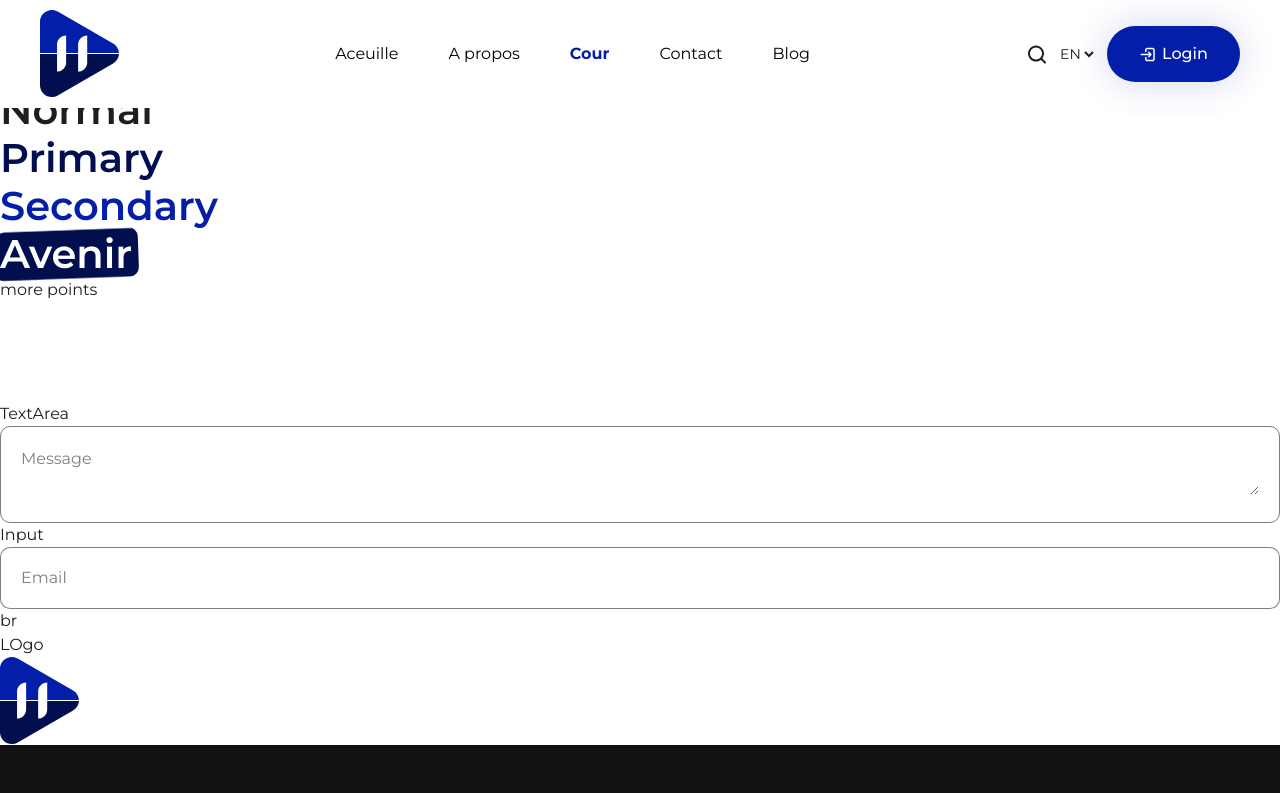
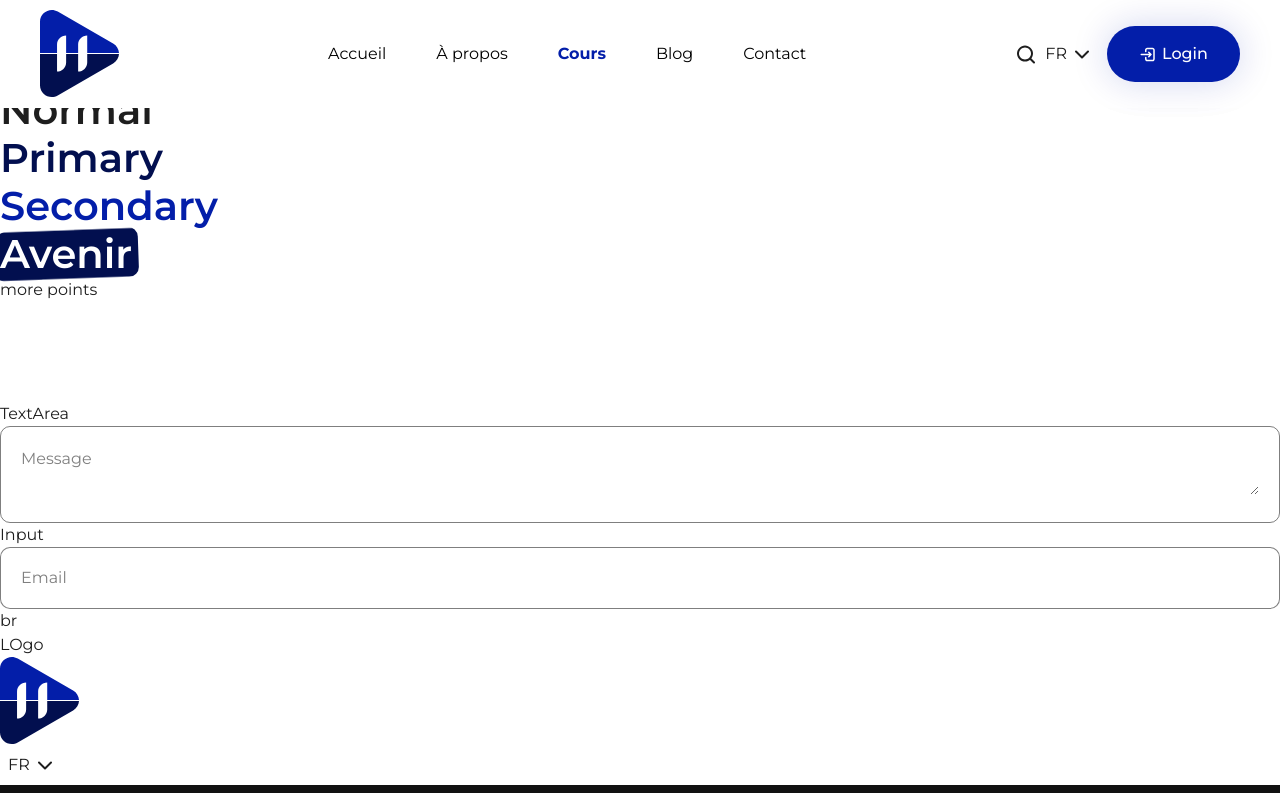
Before and after one commit to 40radu/hianatra, a Next.js app: page /ui in a window 1280 px wide. Shown: the top 793 px of the page. Built offline with nearby package versions, Linux system fonts and the light colour scheme.

Commit message:
custom select ui created

```diff
--- a/app/ui/page.tsx
+++ b/app/ui/page.tsx
@@ -16,6 +16,7 @@ import Input from '@/components/common/Input'
 import TextArea from '@/components/common/TextArea'
 import Logo from '@/components/common/Logo'
 import NavBar from '@/components/layout/navBar'
+import CustomSelect from '@/components/display/customSelect/customSelect'
 
 function Ui() {
   return (
@@ -41,6 +42,7 @@ function Ui() {
         LOgo
       </h5>
       <Logo variant='primary' />
+      <CustomSelect />
     </>
   )
 }
--- /dev/null
+++ b/components/Icon/ArrowDown.tsx
@@ -0,0 +1,11 @@
+import React from 'react'
+
+const ArrowDown = () => {
+    return (
+        <svg width="14" height="9" viewBox="0 0 14 9" fill="none" xmlns="http://www.w3.org/2000/svg">
+            <path d="M1 1.5571L7 7.5571L13 1.5571" stroke="#1E1E1E" strokeWidth="2" strokeLinecap="round" strokeLinejoin="round" />
+        </svg>
+    )
+}
+
+export default ArrowDown
--- a/components/Icon/index.tsx
+++ b/components/Icon/index.tsx
@@ -16,8 +16,10 @@ import SearchIcon from "./search";
 import Login from "./login";
 import Menu from "./Menu";
 import Cancel from "./Cancel";
+import ArrowDown from "./ArrowDown";
 
 export const icon = {
+    arrowDown: <ArrowDown />,
     cancel: <Cancel />,
     menu: <Menu />,
     search: <SearchIcon />,
--- /dev/null
+++ b/components/display/customSelect/customSelect.scss
@@ -0,0 +1,25 @@
+.custom-select-container {
+    @apply  w-fit flex flex-col relative z-50 ;
+
+    .default-select {
+        @apply  w-fit h-fit p-2 flex gap-2 justify-center items-center  ;
+    }
+
+    .option-select {
+        @apply  w-full hidden absolute left-0  ;
+
+        background-color: rgb(241, 241, 255);
+        top: 40px;
+
+        p {
+            @apply w-full text-blue-secondary  ;
+
+            &:hover {
+                @apply bg-blue-secondary text-white
+            }
+        }
+    }
+    .showOption {
+        display: block;
+    }
+}
--- /dev/null
+++ b/components/display/customSelect/customSelect.tsx
@@ -0,0 +1,53 @@
+'use client'
+
+import React, { useEffect, useState } from 'react'
+import './customSelect.scss'
+import classNames from 'classnames'
+import Icon from '@/components/Icon'
+
+
+
+const CustomSelect = () => {
+
+    const [selectValue, setSelectValue] = useState('FR')
+    const [showOption, setShowOption] = useState(false)
+
+    const setEnglishLanguage = () => {
+        setSelectValue('EN')
+        setShowOption(false)
+    }
+
+    const setFrenchLanguage = () => {
+        setSelectValue('FR')
+        setShowOption(false)
+    }
+
+    const toogleShowOption = () => {
+        setShowOption(!showOption)
+    }
+
+    useEffect(() => {
+        console.log(showOption)
+    }, [showOption])
+
+    return (
+        <div className="custom-select-container">
+            <div
+                className={classNames('default-select')}
+                onClick={toogleShowOption}
+            >
+                <p> {selectValue} </p>
+                <Icon
+                    name='arrowDown'
+                />
+            </div>
+
+            <div className={classNames('option-select', { showOption: showOption })} >
+                <p onClick={setEnglishLanguage} > EN </p>
+                <p onClick={setFrenchLanguage} > FR </p>
+            </div>
+        </div>
+    )
+}
+
+export default CustomSelect
--- a/components/layout/navBar/index.tsx
+++ b/components/layout/navBar/index.tsx
@@ -9,21 +9,27 @@ import Icon from '@/components/Icon'
 
 import { usePathname } from 'next/navigation'
 import Logo from '@/components/common/Logo'
+import CustomSelect from '@/components/display/customSelect/customSelect'
 
 export const dataLinks = [
 	{
 		href: "/",
-		label: "Aceuille",
+		label: "Accueil",
 
 	},
 	{
 		href: "/apropos",
-		label: "A propos",
+		label: "À propos",
 
 	},
 	{
 		href: "/ui",
-		label: "Cour",
+		label: "Cours",
+
+	},
+	{
+		href: "/blog",
+		label: "Blog",
 
 	},
 	{
@@ -31,16 +37,13 @@ export const dataLinks = [
 		label: "Contact",
 
 	},
-	{
-		href: "/blog",
-		label: "Blog",
-
-	},
 ]
 
 const NavBar = () => {
 
 	const [displayNav, setDisplayNav] = useState(false)
+	const [selectIconRotate, setSelectIconRotate] = useState(false)
+
 	const pathname = usePathname()
 
 	return (
@@ -71,10 +74,8 @@ const NavBar = () => {
 
 					<Icon name='search' />
 
-					<select name="lang">
-						<option value="EN" >EN</option>
-						<option value="FR">FR</option>
-					</select>
+					<CustomSelect />
+
 
 				</div>
 
--- a/components/layout/navBar/navBar.scss
+++ b/components/layout/navBar/navBar.scss
@@ -97,17 +97,9 @@
         }
 
 
+        /* select logic css */
         .lang-select-container {
-            @apply  flex  justify-center items-center gap-2 w-fit bg-transparent ;
-
-            // font-size: 16px;
-
-            select {
-                font-size: 14px;
-                background-color: transparent;
-            }
-
-
+            @apply  flex  justify-center items-center gap-0 w-fit bg-transparent ;
         }
 
         .login-button {
```
Also changed, not shown: public/arrowDown-icons.svg (added).
